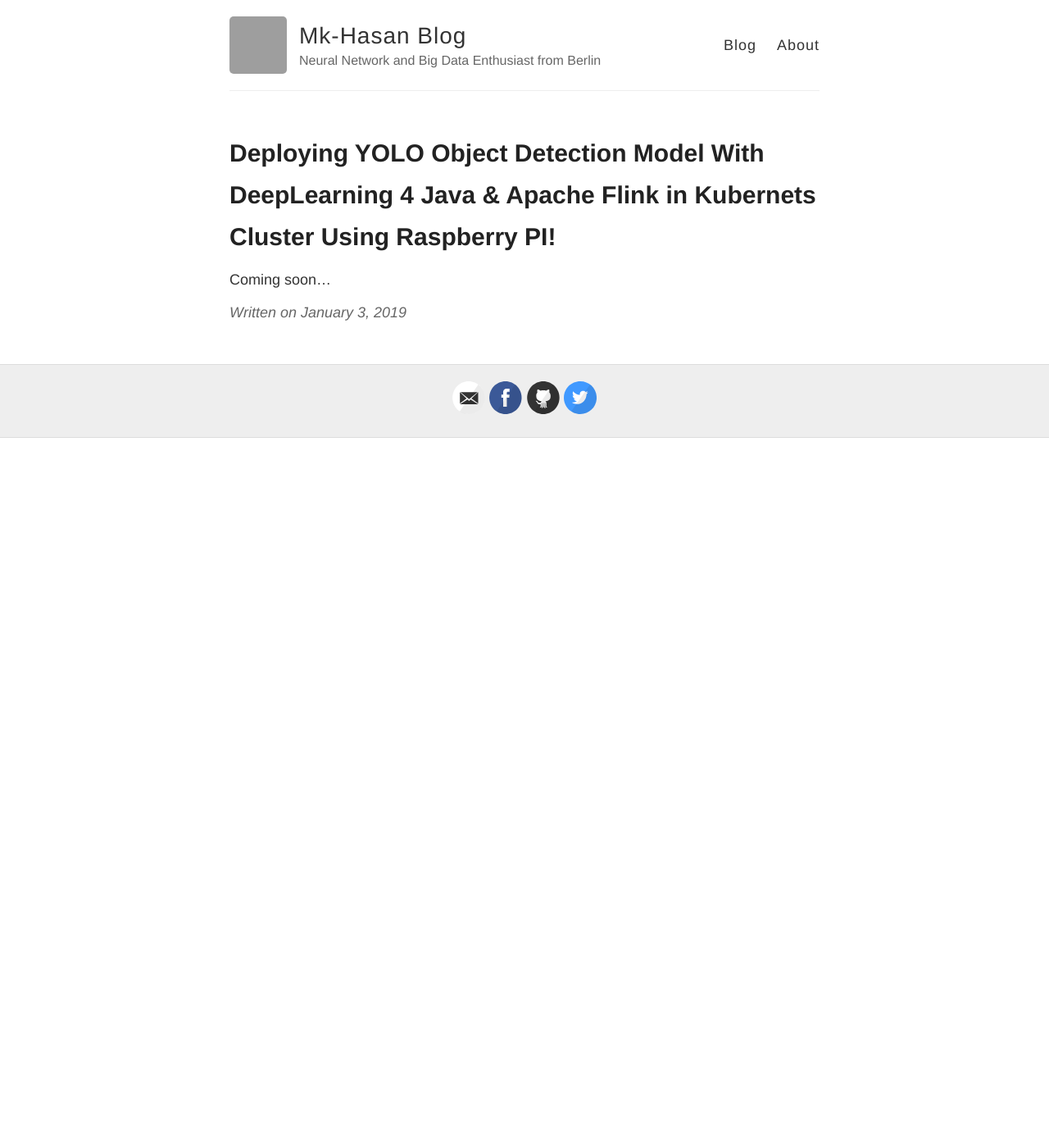
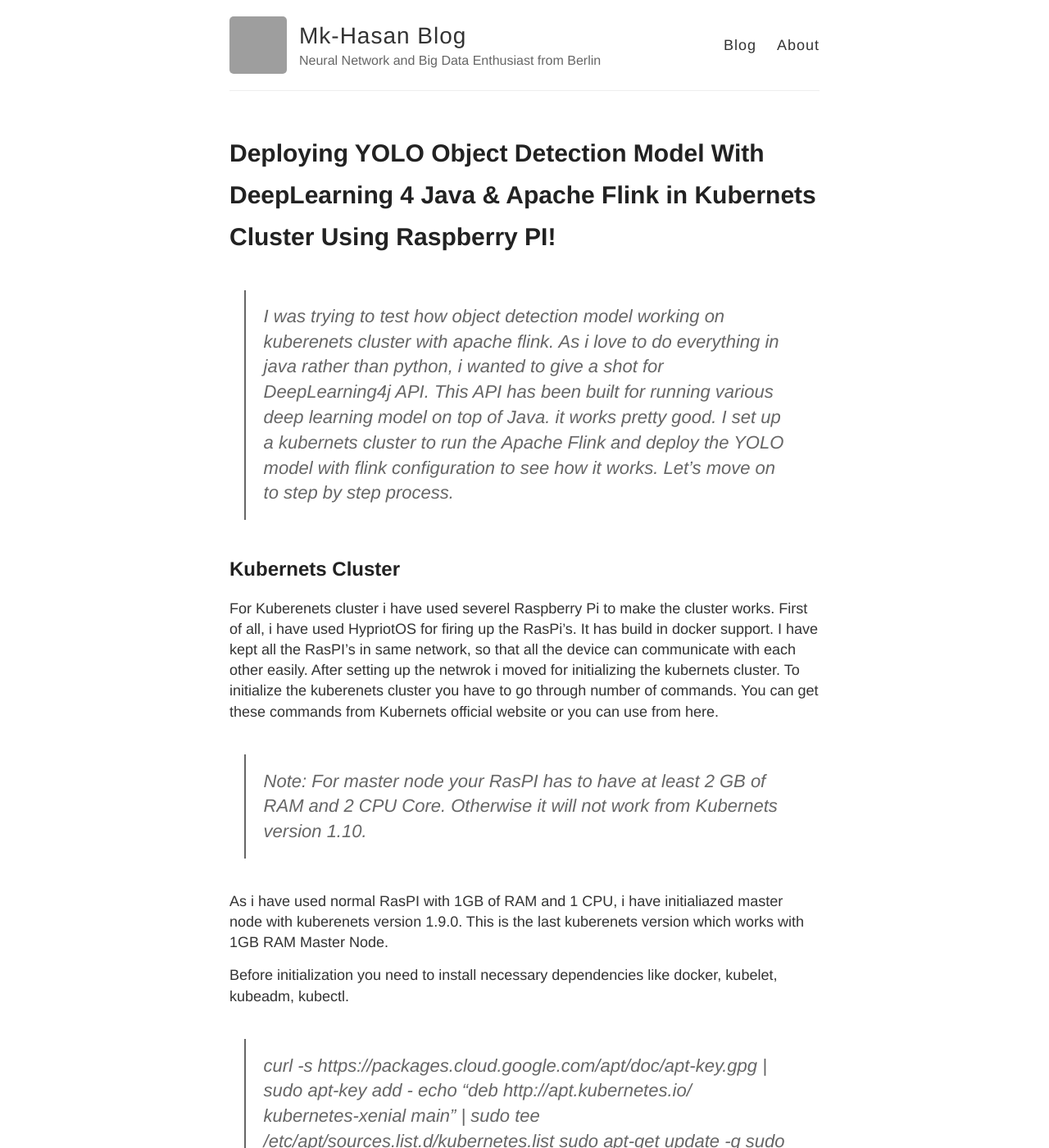
Before and after one commit to mk-hasan/mk-hasan.github.io, a Jekyll site: the page built from _posts/2019-1-3-Hello-World.md, in a window 1280 px wide and 1400 px high. Shown: the whole window at 82% size. Built offline with Jekyll 4.4.1, drawn with Linux system fonts in a browser that asks for light colours; some of the changed text lies outside the part shown; grey boxes are pictures that could not be loaded.

Commit message:
Update 2019-1-3-Hello-World.md

```diff
--- a/_posts/2019-1-3-Hello-World.md
+++ b/_posts/2019-1-3-Hello-World.md
@@ -3,4 +3,80 @@ layout: post
 title: Deploying YOLO Object Detection Model With DeepLearning 4 Java & Apache Flink in Kubernets Cluster Using Raspberry PI!
 ---
 
-Coming soon...
+> I was trying to test how object detection model working on kuberenets cluster with apache flink. As i love to do everything in java rather than python, i wanted to give a shot for DeepLearning4j API. This API has been built for running various deep learning model on top of Java. it works pretty good. I set up a kubernets cluster to run the Apache Flink and deploy the YOLO model with flink configuration to see how it works. Let's move on to step by step process.
+
+## Kubernets Cluster
+
+For Kuberenets cluster i have used severel Raspberry Pi to make the cluster works. First of all, i have used HypriotOS for firing up the RasPi's. It has build in docker support. I have kept all the RasPI's in same network, so that all the device can communicate with each other easily. After setting up the netwrok i moved for initializing the kubernets cluster. To initialize the kuberenets cluster you have to go through number of commands. You can get these commands from Kubernets official website or you can use from here.
+
+>Note: For master node your RasPI has to have at least 2 GB of RAM and 2 CPU Core. Otherwise it will not work from Kubernets version 1.10.
+
+As i have used normal RasPI with 1GB of RAM and 1 CPU, i have initialiazed master node with kuberenets version 1.9.0. This is the last kuberenets version which works with 1GB RAM Master Node.
+
+Before initialization you need to install necessary dependencies like docker, kubelet, kubeadm, kubectl.
+
+> curl -s https://packages.cloud.google.com/apt/doc/apt-key.gpg | sudo apt-key add -
+echo "deb http://apt.kubernetes.io/ kubernetes-xenial main" | sudo tee /etc/apt/sources.list.d/kubernetes.list
+sudo apt-get update -q
+>sudo apt-get install -qy --force-yes kubeadm=1.9.6-00 kubectl=1.9.6-00 kubelet=1.9.6-00
+
+>sudo aptitude install docker-ce=17.12.1~ce-0~raspbian
+
+Make sure to do the swapoff "sudo swapoff -a" if you want to make cluster using ubuntu machine.
+
+### Initialize the Master Node:
+>kubeadm init --pod-network-cidr=172.16.0.0/16 --apiserver-advertise-address=192.168.1.2
+
+In above command , you have to give your master node ip address , though it is not necessary. As i ahve used flannel network , i have mentioned this parameters. After entering this command you will get the kuberenets initialization message with join command for slave nodes. With this join command you can join any number of slave nodes you want. We will talk about this later.
+
+### Configure the master node:
+
+You will get some commands after initializing the master node, using thiscommand you can configure the master node.
+
+> mkdir -p $HOME/.kube
+  sudo cp -i /etc/kubernetes/admin.conf $HOME/.kube/config
+  sudo chown $(id -u):$(id -g) $HOME/.kube/config
+
+For communicating between the pods in cluster we need to configure the network. Later I have used weave net for pod networking rather than flannel for few reasons. Though you can use flannel also.
+>Kubernet pod networking activation:
+kubectl apply -f "https://cloud.weave.works/k8s/net?k8s-version=$(kubectl version | base64 | tr -d '\n')"
+
+
+### Now we can join other slave nodes to the cluster with master nodes.
+For that we need to again install all the necessary dependencies like docker, kubeadm as i mentioned the command earlier. Run these command again to all of your slave nodes. Then run the join command to you every slave nodes...
+
+>kubeadm join --token fd1017.8591d160fa6cec7c 192.168.1.3:6443 --discovery-token-ca-cert-hash sha256:875cc0af9878ef860f2d36c916b31f862b458f5455d1a73488856fb6b108cb7c
+
+You can recreate your join command any time by using this command.
+>kubeadm token create --print-join-command
+
+Now you will see the message that node has joined to master node in the cluster after running the join command in every slave node.
+
+Now if run the follwing command in kubernets master node, you will be able to see all the nodes in the cluster.
+>kubectl get nodes
+
+You can algo get all the pods using following command..
+>kubectl get pods
+
+If you want to see the log or want to see the details of pods,
+>kubectl log "pod-name"
+>kubectl describe pod "pod-name"
+
+If you want to bring the kuberents dashboard then you can run following deployment command to bring the dashboard pod online.
+>kubectl apply -f https://raw.githubusercontent.com/kubernetes/dashboard/v1.10.1/src/deploy/recommended/kubernetes-dashboard.yaml
+
+To access Dashboard from your local workstation you must create a secure channel to your Kubernetes cluster. Run the following command:
+>kubectl proxy
+
+Now access Dashboard at:
+
+>http://localhost:8001/api/v1/namespaces/kube-system/services/https:kubernetes-dashboard:/proxy/
+
+To login to the dashboard you need to create some token or user id. The follwoing you can generate the token to login to the dashbaord.
+
+ >kubectl create serviceaccount cluster-admin-dashboard-sa
+ >kubectl create clusterrolebinding cluster-admin-dashboard-sa \
+  --clusterrole=cluster-admin \
+  --serviceaccount=default:cluster-admin-dashboard-sa
+>kubectl get secret | grep cluster-admin-dashboard-sa
+>kubectl describe secret “cluster-admin-dashboard-sa-token-6xm8l(output from previous command)”
```
